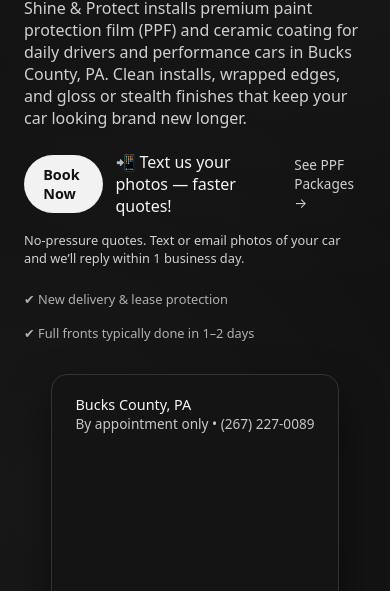
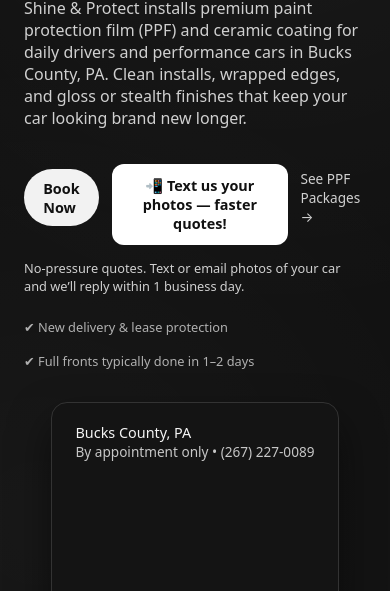
Before and after one commit to shineandprotectshop/shine-and-protect, a plain HTML site: page index.html in a window 390 px wide. Shown: the part 253-844 px from the top of the page. Drawn offline with Linux system fonts and the light colour scheme.

Commit message:
Add styles for mobile text button
Added mobile text button styles with media query.

```diff
--- a/styles.css
+++ b/styles.css
@@ -442,6 +442,25 @@ a {
     grid-template-columns: 1fr;
   }
 }
+/* Mobile Text Button */
+.mobile-text-cta {
+  display: none;
+  text-align: center;
+  margin-top: 0.8rem;
+  font-size: 0.9rem;
+  font-weight: 600;
+  background: #fff;
+  color: #111;
+  padding: 0.75rem 1rem;
+  border-radius: 12px;
+  text-decoration: none;
+}
+
+@media (max-width: 768px) {
+  .mobile-text-cta {
+    display: block;
+  }
+}
 
 /* FOOTER */
 .site-footer {
```
